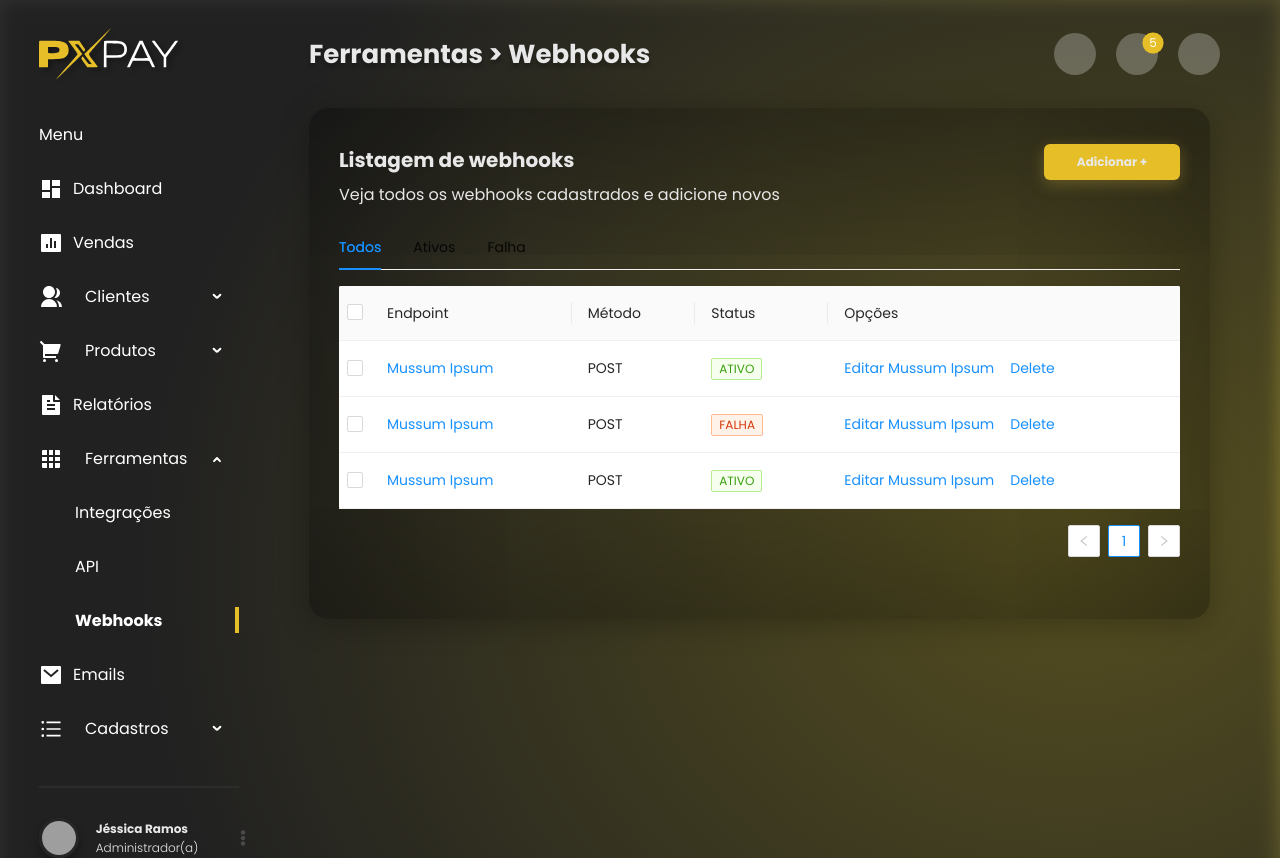
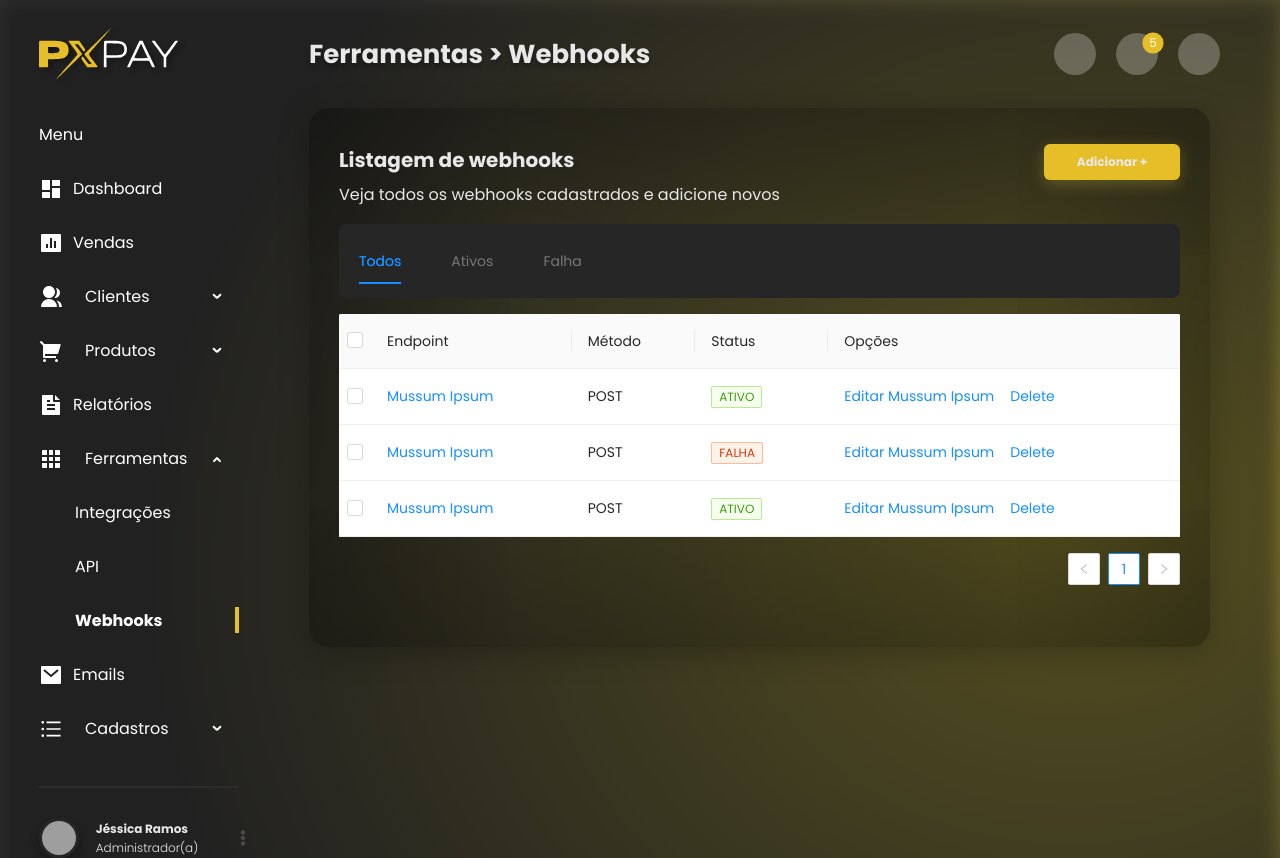
Before and after one commit to jotace-br/UniBarberShop-React, a React (Create React App) app: page /ferramentas/webhooks in a window 1280 px wide. Built offline with nearby package versions, Linux system fonts and the light colour scheme; sample sign-in values are in the browser's storage; grey boxes are pictures that could not be loaded.

Commit message:
Inicio das tabs, ajustes dash

```diff
--- a/src/components/Tabs/index.ts
+++ b/src/components/Tabs/index.ts
@@ -1,8 +1,23 @@
 import styled from "styled-components";
-import { Tabs } from "antd";
+import { Tabs as AntdTabs } from "antd";
 
-const { TabPane } = Tabs;
+const { TabPane } = AntdTabs;
 
-export const StyledTab = styled(Tabs)``;
+export const Tab = styled(AntdTabs)`
+  color: ${props=>props.theme.colors.black40};
+  .ant-tabs-nav{
+    background-color: ${props=>props.theme.colors.black80};
+    padding: 14px 20px;
+    border-radius: 8px;
+  }
+  .ant-tabs-nav::before{
+    border: none;
+  }
+  .ant-tabs-tab + .ant-tabs-tab{
+    margin: 0 0 0 50px;
+  }
+`;
 
-export const StyledTabPane = styled(TabPane)``;
+export const TabsPane = styled(TabPane)`
+
+`;
--- a/src/pages/Dashboard/index.tsx
+++ b/src/pages/Dashboard/index.tsx
@@ -107,7 +107,7 @@ const Dashboard: React.FC = () => {
               </CardIcon>
               <SmallCardText>
                 <p>562</p>
-                <p>Vendas efetuadas</p>
+                <p>Valor líquido</p>
               </SmallCardText>
               <SmallCardAction>
                 <FaChevronRight />
@@ -119,7 +119,7 @@ const Dashboard: React.FC = () => {
               </CardIcon>
               <SmallCardText>
                 <p>562</p>
-                <p>Vendas efetuadas</p>
+                <p>Disponível para antecipar</p>
               </SmallCardText>
               <SmallCardAction>
                 <FaChevronRight />
--- a/src/pages/Tools/Api/index.tsx
+++ b/src/pages/Tools/Api/index.tsx
@@ -9,7 +9,7 @@ import {
   CardTitle,
 } from "../../../components/Card";
 import { TextWithIcon } from "../../../components/TextWithIcon";
-import { StyledTab, StyledTabPane } from "../../../components/Tabs";
+import { Tab, TabsPane } from "../../../components/Tabs";
 
 import { Typography } from "antd";
 
@@ -84,11 +84,11 @@ const Api: React.FC = () => {
       </CardHeader>
 
       <CardContent>
-        <StyledTab>
-          <StyledTabPane tab="Token de acesso" key="1">
+        <Tab>
+          <TabsPane tab="Token de acesso" key="1">
             {noTokenYetMessage()}
-          </StyledTabPane>
-        </StyledTab>
+          </TabsPane>
+        </Tab>
       </CardContent>
     </Card>
   );
--- a/src/pages/Tools/Webhooks/index.tsx
+++ b/src/pages/Tools/Webhooks/index.tsx
@@ -8,7 +8,7 @@ import {
   CardSubTitle,
   CardTitle,
 } from "../../../components/Card";
-import { StyledTab, StyledTabPane } from "../../../components/Tabs";
+import { Tab, TabsPane } from "../../../components/Tabs";
 
 import { Table, Space, Tag } from "antd";
 
@@ -144,17 +144,17 @@ const Api: React.FC = () => {
       </CardHeader>
 
       <CardContent>
-        <StyledTab>
-          <StyledTabPane tab="Todos" key="1">
+        <Tab>
+          <TabsPane tab="Todos" key="1">
             {isTableEmpty()}
-          </StyledTabPane>
-          <StyledTabPane tab="Ativos" key="2">
+          </TabsPane>
+          <TabsPane tab="Ativos" key="2">
             <p>ativos</p>
-          </StyledTabPane>
-          <StyledTabPane tab="Falha" key="3">
+          </TabsPane>
+          <TabsPane tab="Falha" key="3">
             <p>falha</p>
-          </StyledTabPane>
-        </StyledTab>
+          </TabsPane>
+        </Tab>
       </CardContent>
     </Card>
   );
```
Also changed, not shown: src/pages/Tools/Integrations/index.tsx (+7 -7 lines).
